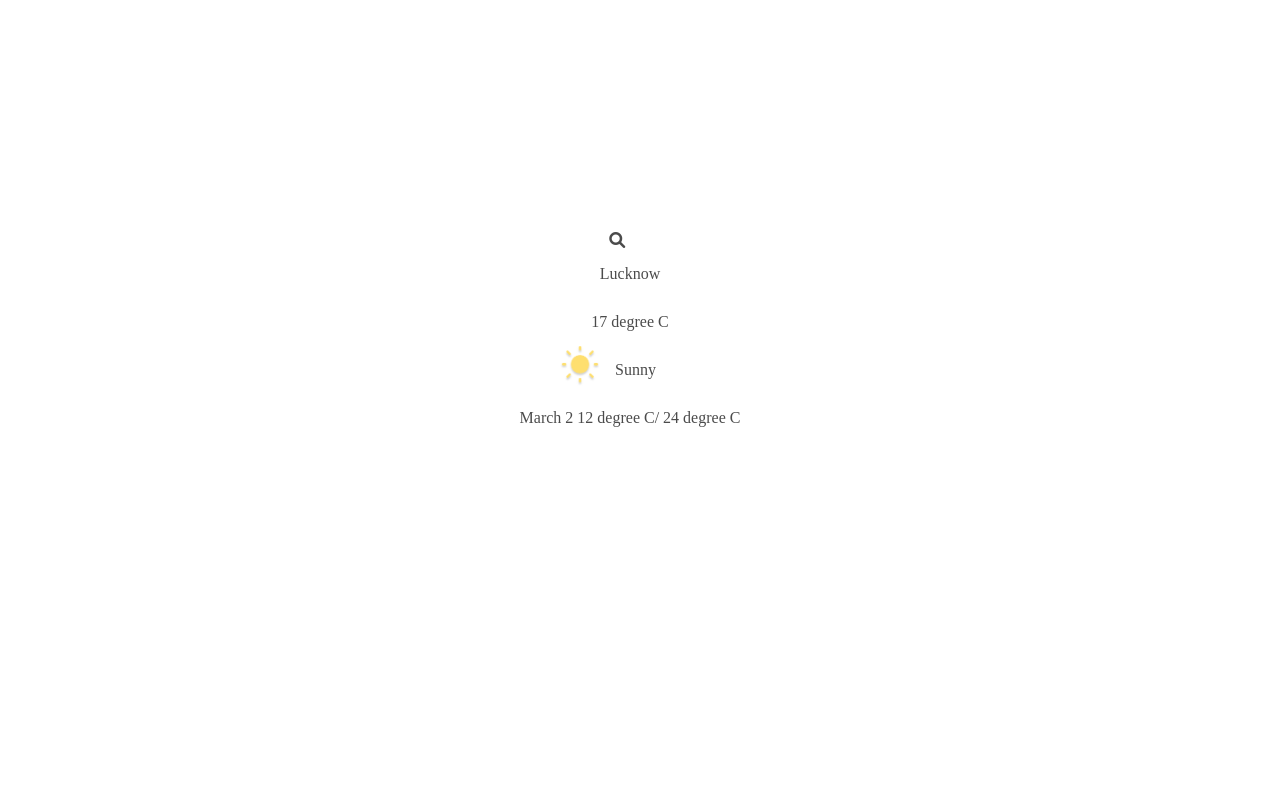
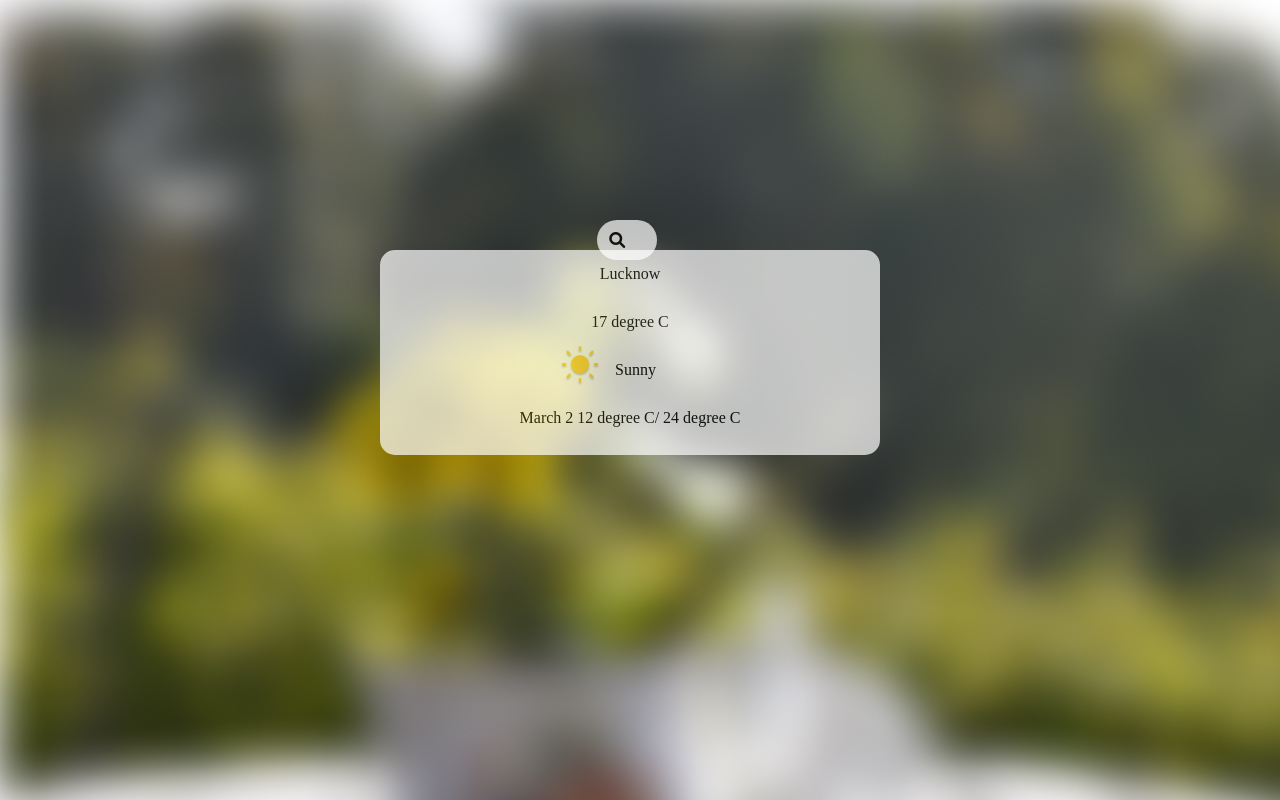
Before and after one commit to syed0wais/weather.io, a plain HTML site: page index.html in a window 1280 px wide. Drawn offline with Linux system fonts and the light colour scheme.

Commit message:
Update index.css

```diff
--- a/index.css
+++ b/index.css
@@ -4,7 +4,7 @@
     box-sizing: border-box;
 }
 body{
-    background: url(blob/main/images/background.jpg);
+    background: url('images/background.jpg');
 }
 .search-box{
     position: absolute;
```
